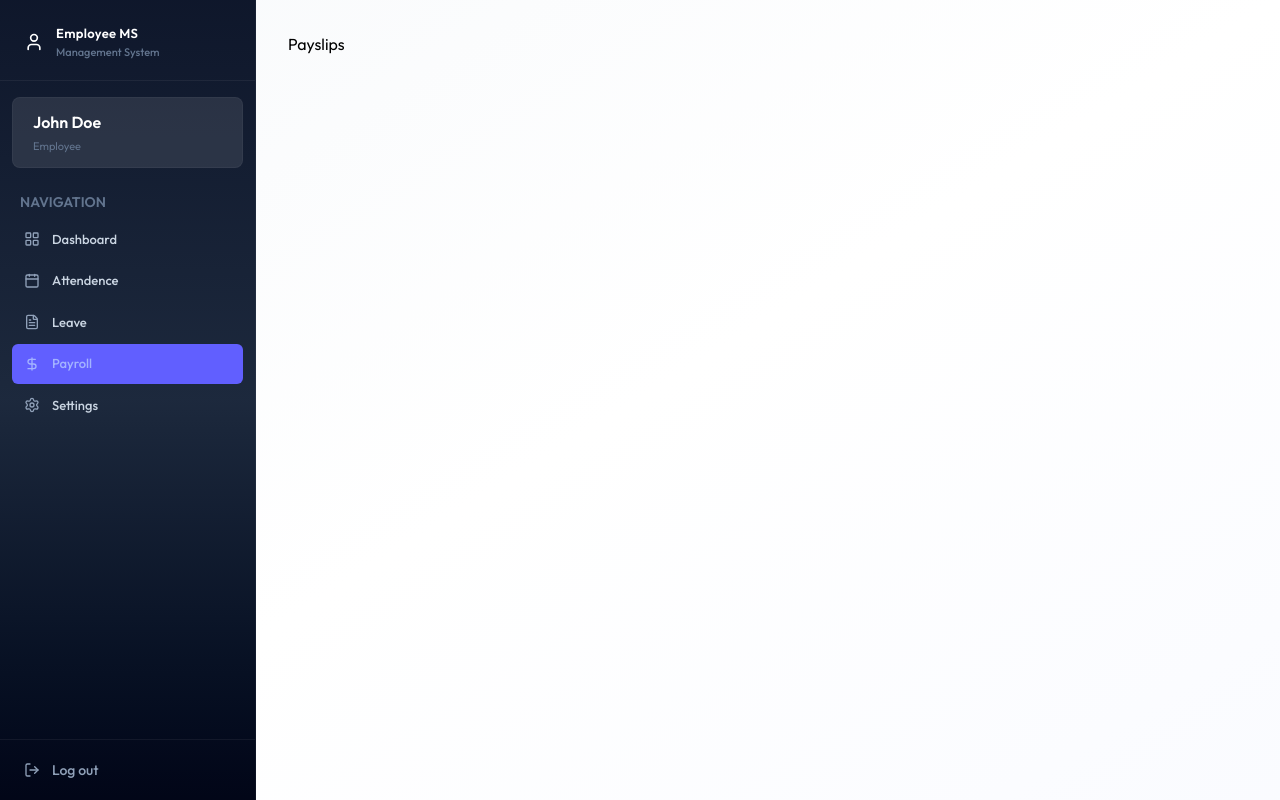
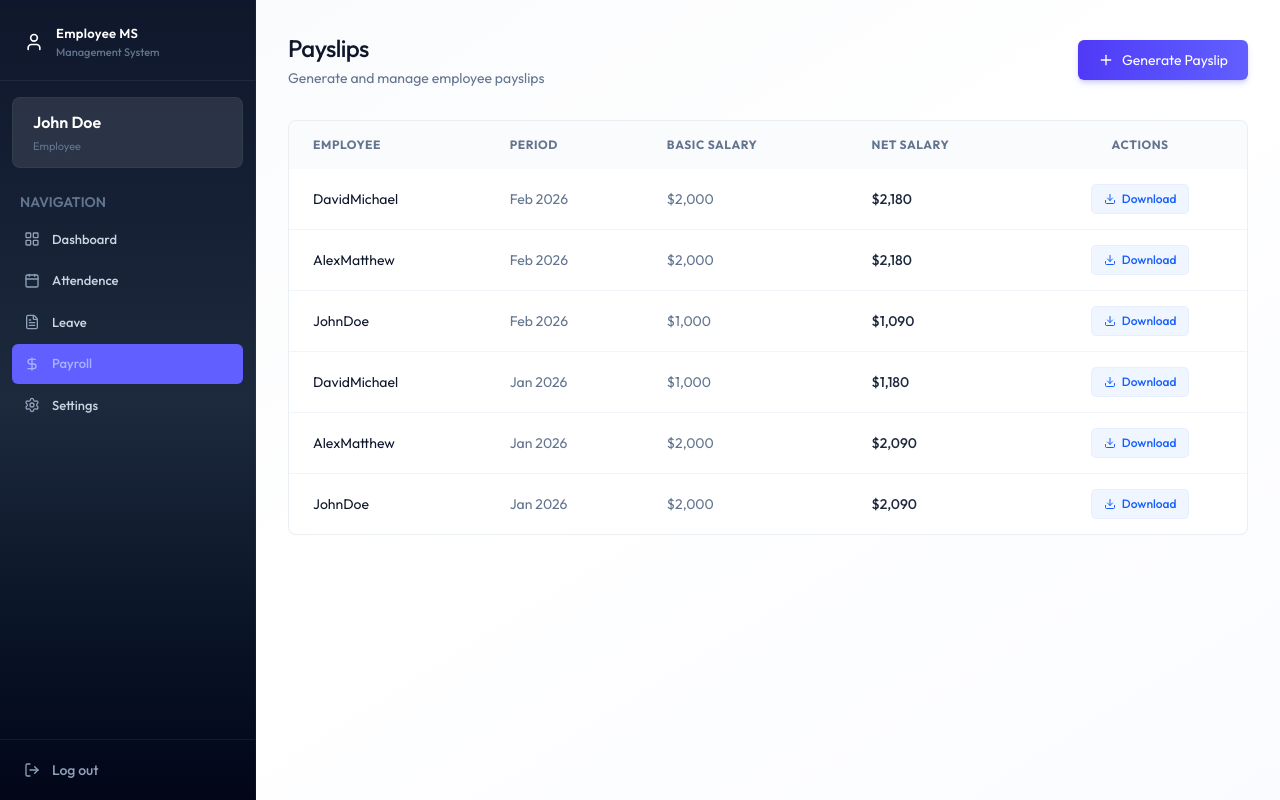
Before and after one commit to Ankitnandanwar/Candidate-Initials_Task_18-06-2026, a React (Vite) app in the folder client/: page /payslips in a window 1280 px wide. Built offline with nearby package versions, Linux system fonts and the light colour scheme.

Commit message:
Payslip Page UI Completed

```diff
--- /dev/null
+++ b/client/src/components/payslip/GeneratePayslip.jsx
@@ -0,0 +1,106 @@
+import { Loader2, Plus, X } from 'lucide-react'
+import React, { useState } from 'react'
+
+const GeneratePayslip = ({ employees, onSuccess }) => {
+
+    const [isOpen, setIsOpen] = useState(false)
+    const [loading, setLoading] = useState(false)
+
+    if (!isOpen) return (
+        <button onClick={() => setIsOpen(true)} className='btn-primary flex items-center gap-2'>
+            <Plus className='w-4 h-4' /> Generate Payslip
+        </button>
+    )
+
+    const handleSubmit = async (e) => {
+        e.preventDefault()
+    }
+
+
+
+    return (
+        <div className='fixed inset-0 bg-black/40 backdrop-blur-sm flex
+    items-center justify-center z-50 p-4'>
+            <div className='card max-w-lg w-full p-6 animate-slide-up'>
+                <div className='flex justify-between items-center mb-6'>
+                    <h3 className='text-lg font-bold text-slate-900'>Generate Monthly Payslip</h3>
+                    <button onClick={() => setIsOpen(false)} className='text-slate-400 hover:text-slate-600 p-1'>
+                        <X size={20} />
+                    </button>
+                </div>
+
+                <form onSubmit={handleSubmit} className='space-y-4'>
+                    {/* select employee */}
+                    <div>
+                        <label className='block text-sm font-medium
+                    text-slate-700 mb-2'>Employee</label>
+                        <select name="employeeId" required>
+                            {
+                                employees.map((e) => (
+                                    <option key={e.id} value={e.id}>
+                                        {e.firstName} {e.lastName} ({e.position})
+                                    </option>
+                                ))
+                            }
+                        </select>
+                    </div>
+                    {/* select month and year */}
+                    <div className='grid grid-cols-2 gap-4'>
+                        <div>
+                            <label className='block text-sm font-medium
+                    text-slate-700 mb-2'>Month</label>
+                            <select name="month">
+                                {Array.from({ length: 12 }, (_, i) => i + 1).map((m) => (
+                                    <option key={m} value={m}>{m}</option>
+                                ))}
+                            </select>
+
+                        </div>
+
+                        <div>
+                            <label className='block text-sm font-medium
+                    text-slate-700 mb-2'>Year</label>
+                            <input type="number" name='year' defaultValue={new Date().getFullYear()} />
+                        </div>
+                    </div>
+
+
+                    {/* Basic salary */}
+                    <div>
+                        <label className='block text-sm font-medium
+                    text-slate-700 mb-2'>Basic Salary</label>
+                        <input type="number" name='basicSalary' required placeholder='5000' />
+                    </div>
+                    {/* Allowance and deductions */}
+                    <div className='grid grid-cols-2 gap-4'>
+                        <div>
+                            <label className='block text-sm font-medium
+                            text-slate-700 mb-2'>Allowance</label>
+                            <input type="number" name='allowance' defaultValue="0" />
+                        </div>
+
+                        <div>
+                            <label className='block text-sm font-medium
+                            text-slate-700 mb-2'>Deductions</label>
+                            <input type="number" name='deductions' defaultValue="0" />
+                        </div>
+                    </div>
+
+                    {/* button */}
+                    <div className='flex justify-end gap-3 pt-2'>
+                        <button onClick={() => setIsOpen(false)} type='button' className='btn-secondary'>
+                            Cancel
+                        </button>
+
+                        <button disabled={loading} type='submit' className='btn-primary flex items-center'>
+                            {loading && <Loader2 className='w-4 h-4 mr-2 animate-spin'/>}Generate
+                        </button>
+                    </div>
+
+                </form>
+            </div>
+        </div>
+    )
+}
+
+export default GeneratePayslip
--- /dev/null
+++ b/client/src/components/payslip/PayslipList.jsx
@@ -0,0 +1,69 @@
+import { format } from "date-fns"
+import { Download } from "lucide-react"
+
+const PayslipList = ({payslips, isAdmin}) => {
+  return (
+    <div className="card overflow-hidden">
+            <div className="overflow-x-auto">
+                <table className="table-modern">
+                    <thead>
+                        <tr>
+                            {isAdmin && <th>Employee</th>}
+                            <th>Period</th>
+                            <th>Basic Salary</th>
+                            <th>Net Salary</th>
+                            <th className="text-center">Actions</th>
+                        </tr>
+                    </thead>
+                    <tbody>
+                        {
+                            payslips.length === 0 ? (
+                                <tr>
+                                    <td colSpan={isAdmin ? 5 : 4} className="text-center py-12 text-slate-400">No payslips found</td>
+                                </tr>
+                            ) : (
+                                payslips.map((payslip) => {
+                                    return (
+                                        <tr key={payslip._id || payslip.id}>
+                                            {isAdmin && (
+                                                <td className="text-slate-900">
+                                                    {payslip.employee?.firstName}
+                                                    {payslip.employee?.lastName}
+                                                </td>
+                                            )}
+
+
+                                            <td className="text-slate-500">
+                                                {format(new Date(payslip.year, payslip.month -1 ), "MMM yyyy")}
+                                            </td>
+                                            <td className="text-slate-500">
+                                                ${payslip.basicSalary?.toLocaleString()}
+                                            </td>
+
+                                            <td className="text-slate-800 font-medium">
+                                                ${payslip.netSalary?.toLocaleString()}
+                                            </td>
+
+                                            <td className="text-center">
+                                                <button onClick={()=>window.open(`/print/payslips/${payslip._id || payslip.id}`)}
+                                                className="inline-flex items-center px-3 py-1.5 text-xs font-medium rounded
+                                                text-blue-600 bg-blue-50 hover:bg-blue-100 transition-colors ring-1 ring-blue-600/10">
+                                                    <Download className="w-3 h-3 mr-1.5"/> Download
+                                                </button>
+                                            </td>
+
+
+
+                                        </tr>
+                                    )
+                                })
+                            )
+                        }
+                    </tbody>
+                </table>
+            </div>
+        </div>
+  )
+}
+
+export default PayslipList
--- a/client/src/pages/Employees.jsx
+++ b/client/src/pages/Employees.jsx
@@ -35,7 +35,7 @@
     <div className="animate-fade-in">
       {/* header */}
       <div className="flex flex-col sm:flex-row justify-between items-start
-      sm:items-center gap-4 mb-8">
+        sm:items-center gap-4 mb-8">
         <div>
           <h1 className="page-title">Employees</h1>
           <p className="page-subtitle">Manage your team members</p>
--- a/client/src/pages/Payslips.jsx
+++ b/client/src/pages/Payslips.jsx
@@ -1,7 +1,50 @@
+import { useState, useEffect, useCallback } from "react"
+import { dummyEmployeeData, dummyPayslipData } from "../assets/dummyData"
+import Loading from "../components/Loading"
+import PayslipList from "../components/payslip/PayslipList"
+import GeneratePayslip from "../components/payslip/GeneratePayslip"
 
 const Payslips = () => {
+
+  const [payslips, setPayslips] = useState([])
+  const [employees, setEmployees] = useState([])
+  const [loading, setLoading] = useState(true)
+
+  const isAdmin = true;
+
+  const fetchPayslips = useCallback(async () => {
+    setPayslips(dummyPayslipData)
+    setTimeout(() => {
+      setLoading(false)
+    }, 1000);
+  }, [])
+
+  useEffect(() => {
+    fetchPayslips()
+  }, [fetchPayslips])
+
+  useEffect(() => {
+    if (isAdmin) setEmployees(dummyEmployeeData)
+  }, [isAdmin])
+
+  if (loading) return <Loading />
+
+
+
   return (
-    <div>Payslips</div>
+    <div className="animate-fade-in">
+      <div className="flex flex-col sm:flex-row justify-between items-start
+        sm:items-center gap-4 mb-8">
+        <div>
+          <h1 className="page-title">Payslips</h1>
+          <p className="page-subtitle">
+            {isAdmin ? "Generate and manage employee payslips" : "Your payslip history"}
+          </p>
+        </div>
+        {isAdmin && <GeneratePayslip employees={employees} onSuccess={fetchPayslips}/>}
+      </div>
+      <PayslipList payslips={payslips} isAdmin={isAdmin}/>
+    </div>
   )
 }
 
```
